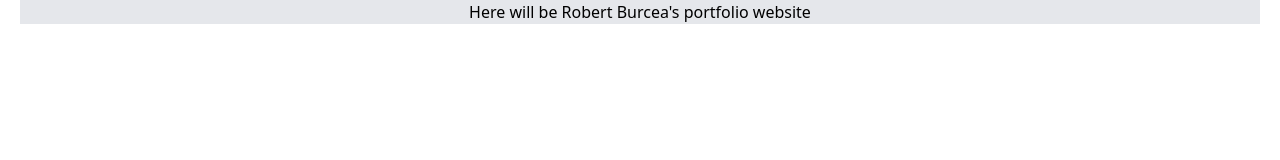
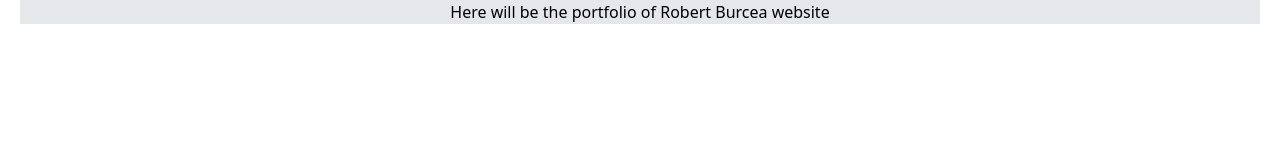
Before and after one commit to robert-burcea/portfolio, a Next.js app: page / in a window 1280 px wide. Shown: the top 160 px of the page. Built offline with nearby package versions, Linux system fonts and the light colour scheme.

Commit message:
change text

```diff
--- a/pages/index.js
+++ b/pages/index.js
@@ -5,7 +5,7 @@ import styles from '../styles/Home.module.css'
 export default function Home() {
   return (
     <div>
-      <h1 className="mx-auto w-[1240px] text-center bg-gray-200">Here will be Robert Burcea's portfolio website</h1>
+      <h1 className="mx-auto w-[1240px] text-center bg-gray-200">Here will be the portfolio of Robert Burcea website</h1>
     </div>
   )
 }
```
